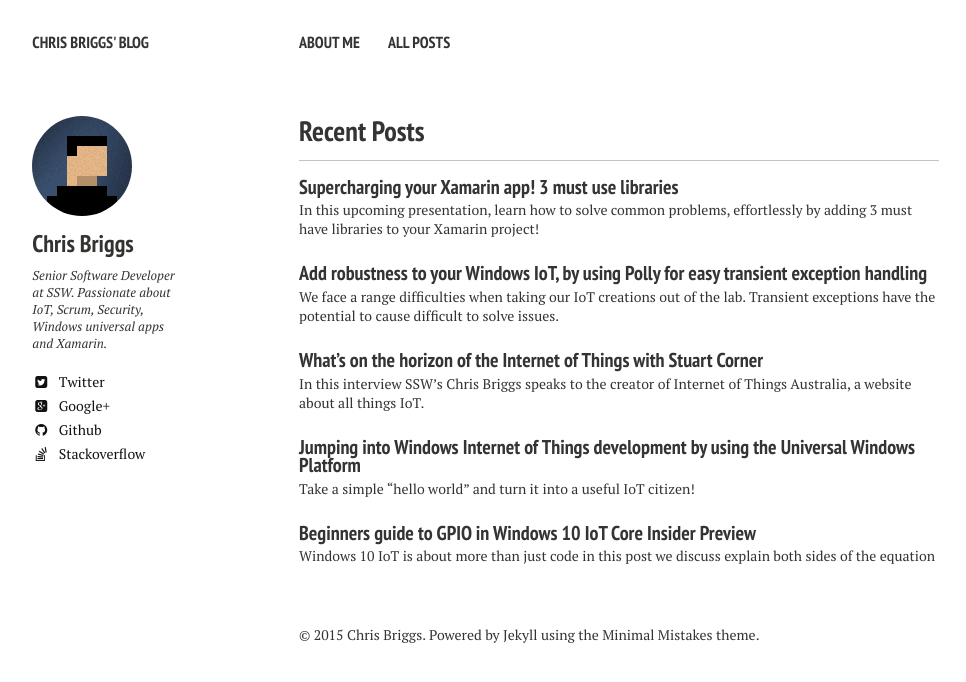
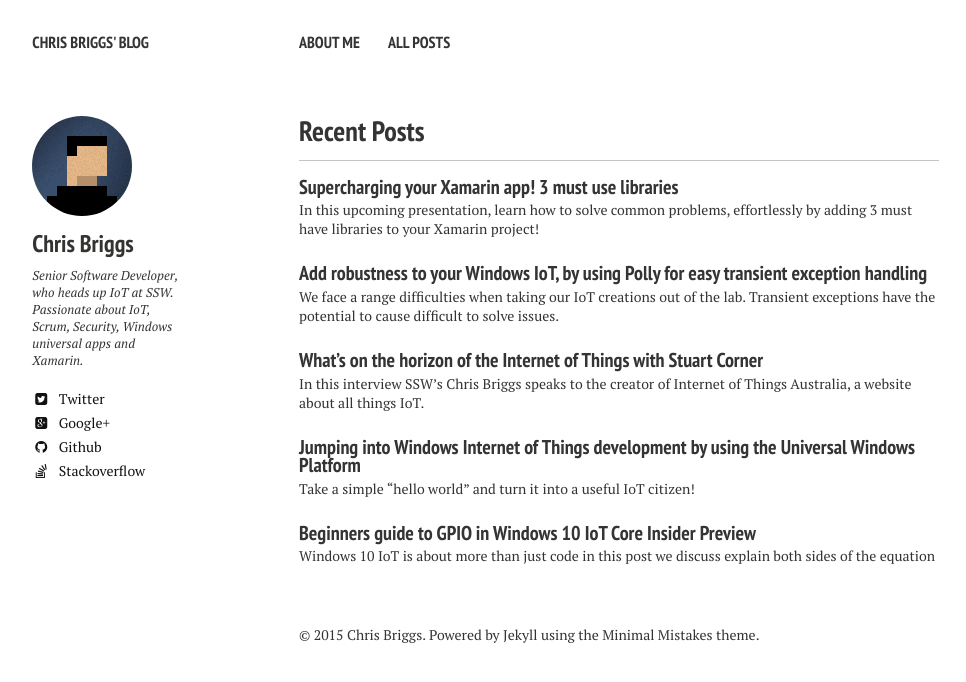
Before and after one commit to Briggsc28/briggsc28.github.io, a Jekyll site: the page built from index.md, in a window 1280 px wide. Shown: the top 682 px of the page, without its empty margins (21-987 px from the left). Built offline with Jekyll 4.4.1, drawn with Linux system fonts in a browser that asks for light colours; nearby versions of some CDN libraries.

Commit message:
Updated description

```diff
--- a/_config.yml
+++ b/_config.yml
@@ -28,7 +28,7 @@
 owner:
   name: Chris Briggs
   avatar: bio-photo-T1.png
-  bio: "Senior Software Developer at <a href='http://www.ssw.com.au/ssw/default.aspx'>SSW</a>. Passionate about IoT, Scrum, Security, Windows universal apps and Xamarin."
+  bio: "Senior Software Developer, who heads up IoT at <a href='http://www.ssw.com.au/ssw/default.aspx'>SSW</a>. Passionate about IoT, Scrum, Security, Windows universal apps and Xamarin."
   email:
   disqus-shortname:
   twitter: ChrisBriggsy
```
